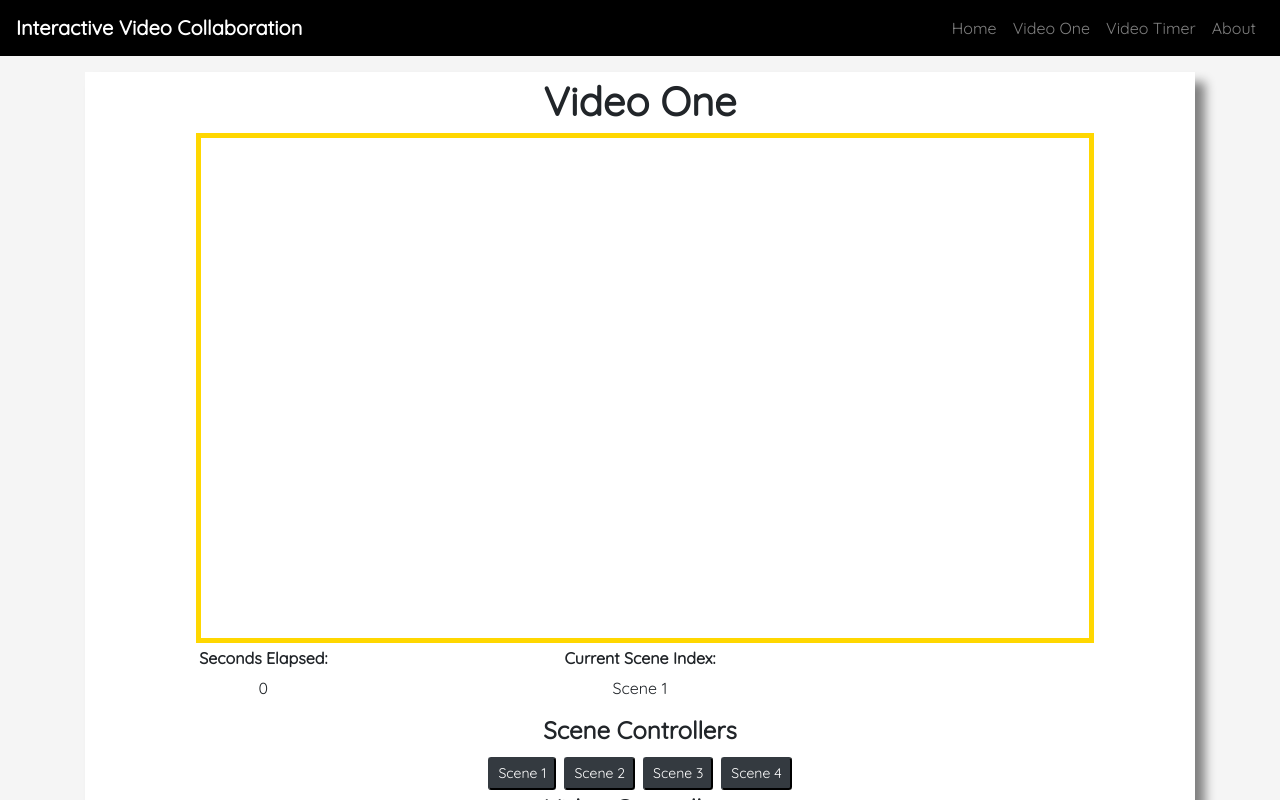
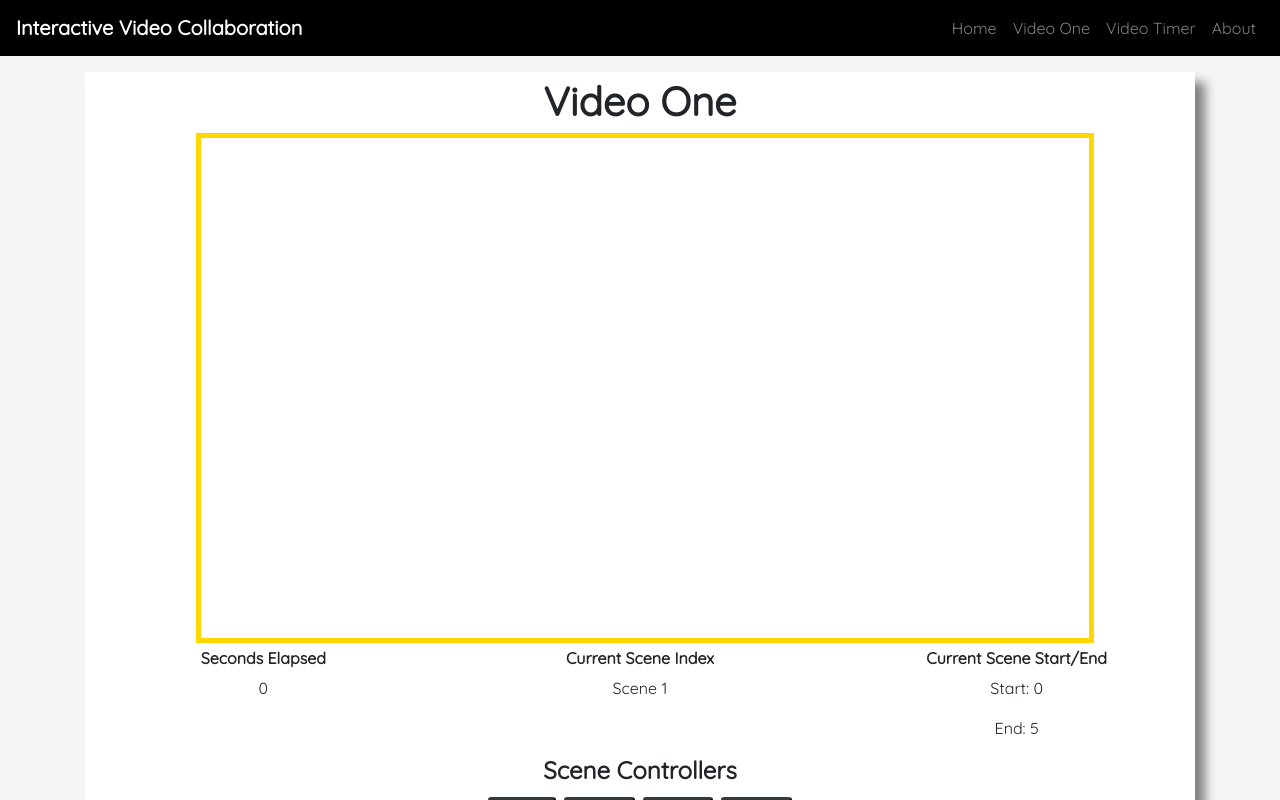
Before and after one commit to nick-ramsay/InteractiveVideoCollaborationReact, a React (Create React App) app: page /video-one in a window 1280 px wide. Shown: the top 800 px of the page. Built offline with nearby package versions, Linux system fonts and the light colour scheme.

Commit message:
Now showing start/end seconds

```diff
--- a/src/pages/VideoOne/VideoOne.js
+++ b/src/pages/VideoOne/VideoOne.js
@@ -18,7 +18,6 @@ var scenes = [
     },
     {
         name: "Scene 2",
-        index: 1,
         startTime: 5,
         endTime: 10
     },
@@ -61,18 +60,17 @@ class VideoOne extends Component {
     }
 
     betweenScenePause = () => {
-        console.log(this.state.currentVideoTime);
-        console.log(this.state.currentSceneInfo.endTime);
-        if (this.state.currentSceneIndex !== (scenes.length-1)) {
-            this.setState({finalScene: false});
+        console.log(this.state.currentSceneIndex === (scenes.length - 1));
+        if (this.state.currentSceneIndex !== (scenes.length - 1)) {
+            this.setState({ finalScene: false });
         }
-        if (this.state.currentVideoTime >= this.state.currentSceneInfo.endTime && this.state.finalScene === false ) {
+        if (this.state.currentVideoTime >= this.state.currentSceneInfo.endTime && this.state.finalScene === false) {
             this.setState({ sceneBreak: true, videoPlaying: false },
                 () => {
+                    if (this.state.currentSceneIndex == (scenes.length - 1)) {
+                        this.setState({ finalScene: true });
+                    }
                     v.pause();
-                    if (this.state.currentSceneIndex === (scenes.length-1)) {
-                        this.setState({finalScene: true});
-                    }
                 })
         }
     }
@@ -191,12 +189,19 @@ class VideoOne extends Component {
                         </div>
                         <div className="row">
                             <div className="col-md-4 text-center">
-                                <h6><strong>Seconds Elapsed:</strong></h6>
+                                <h6><strong>Seconds Elapsed</strong></h6>
                                 <p>{this.state.currentVideoTime}</p>
                             </div>
                             <div className="col-md-4 text-center">
-                                <h6><strong>Current Scene Index:</strong></h6>
+                                <h6><strong>Current Scene Index</strong></h6>
                                 <p>{this.state.currentSceneInfo.name}</p>
+                            </div>
+                            <div className="col-md-4 text-center">
+                                <h6><strong>Current Scene Start/End</strong></h6>
+                                <p>Start: {this.state.currentSceneInfo.startTime}</p>
+                                {!this.state.finalScene &&
+                                    <p> End: {this.state.currentSceneInfo.endTime}</p>
+                                }
                             </div>
                         </div>
                         <div className="row">
@@ -232,7 +237,7 @@ class VideoOne extends Component {
                         </div>
                     </div>
                 </div>
-            </div>
+            </div >
         )
     }
 }
```
